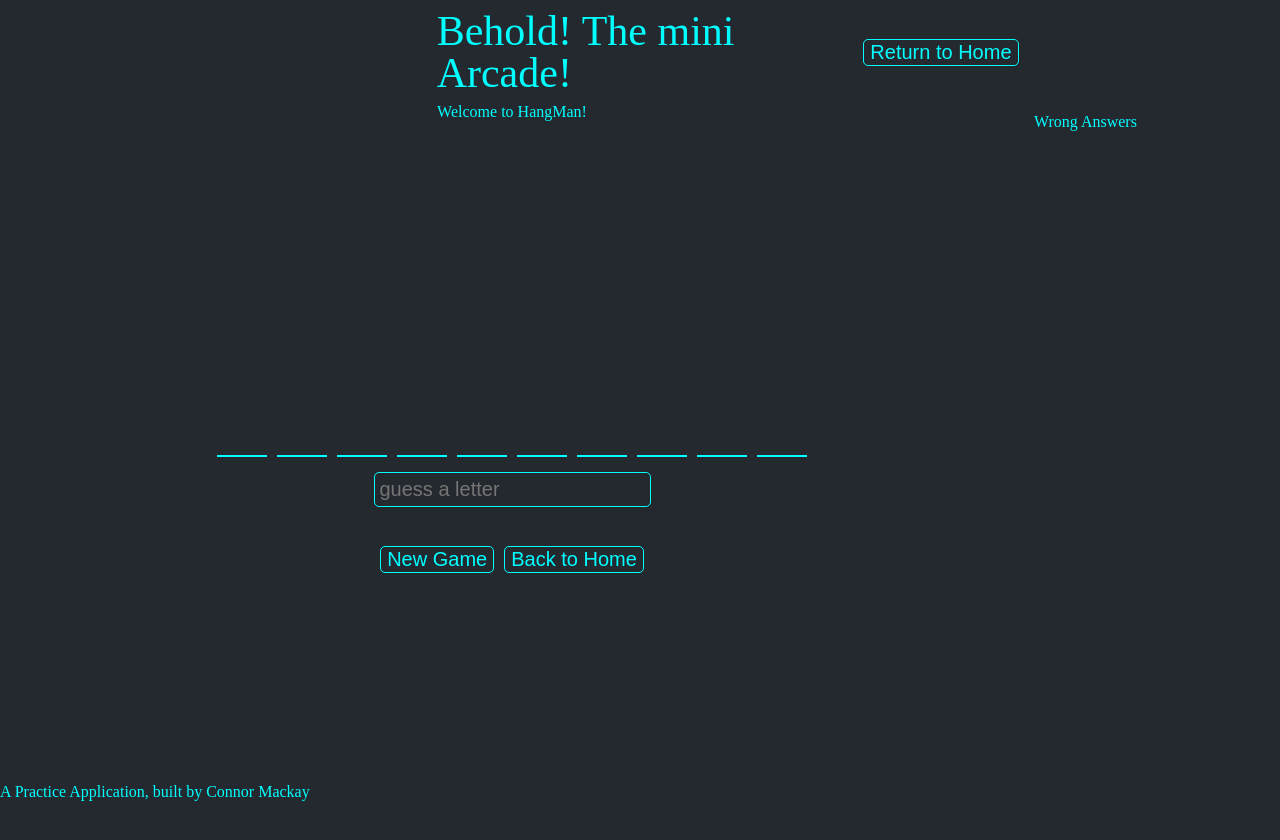
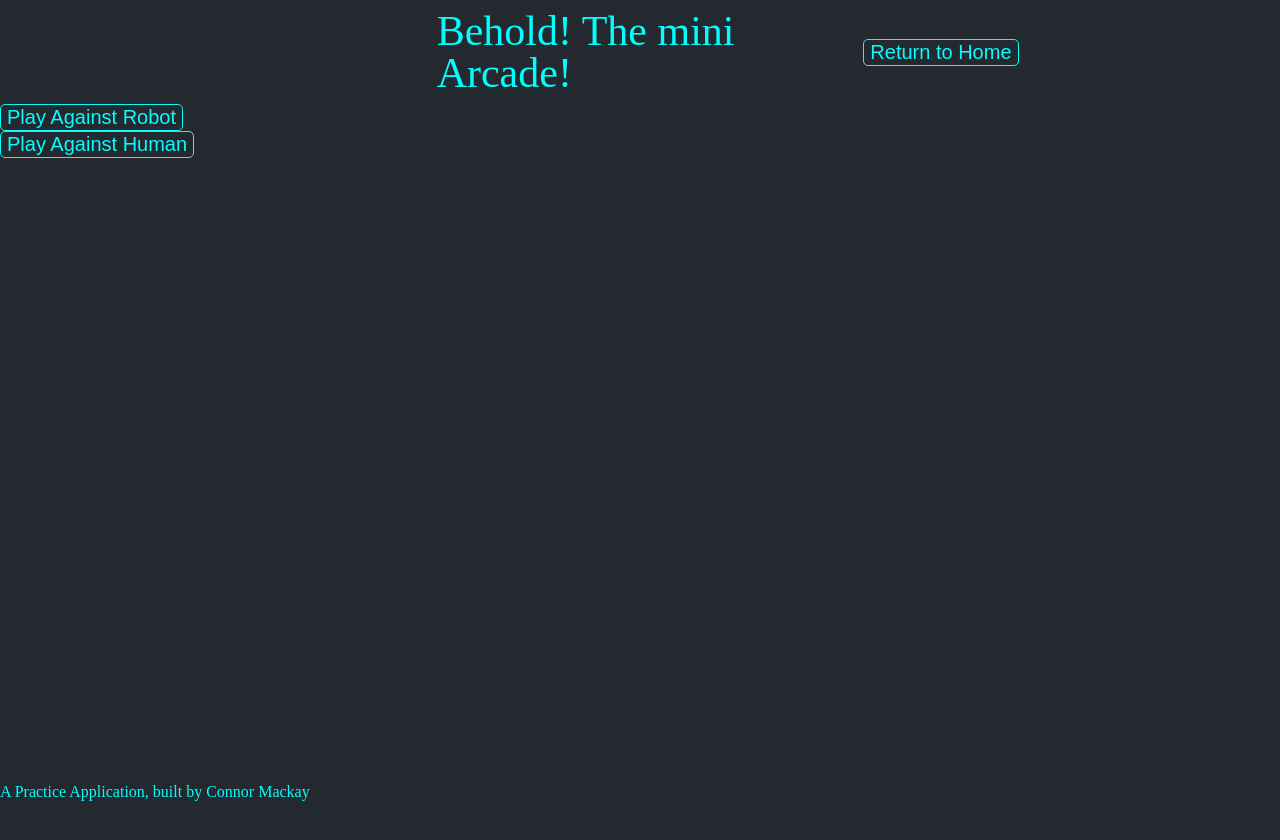
Before and after one commit to CD-Mackay/mini-arcade, a React app: page /hangman in a window 1280 px wide. Shown: the top 840 px of the page. Built offline with nearby package versions, Linux system fonts and the light colour scheme.

Commit message:
build components to add custom words to hangman

```diff
--- a/client/src/components/games/hangman/Hangman.js
+++ b/client/src/components/games/hangman/Hangman.js
@@ -17,7 +17,7 @@ const Hangman = () => {
 
   const [gameString, setGameString] = useState([]);
   const [input, setInput] = useState("");
-  const [gamePhase, setGamePhase] = useState("play");
+  const [gamePhase, setGamePhase] = useState("setup");
   const [failedGuesses, setFailedGuesses] = useState([]);
 
   const pickString = () => {
@@ -33,13 +33,19 @@ const Hangman = () => {
   };
 
   const startGame = () => {
+    setGamePhase("play");
     pickString();
+  };
+
+  const startCustomGame = (string) => {
+    setGameString(string);
+    setGamePhase("play");
   };
 
   const resetGame = () => {
     setFailedGuesses([]);
     startGame();
-  }
+  };
 
   const validateLetter = () => {
     for (const element of gameString) {
@@ -90,13 +96,9 @@ const Hangman = () => {
   };
 
 
-  useEffect(() => {
-    startGame();
-  }, []);
-
-
   return (
     <StyledHangman>
+        {gamePhase == "play" &&
         <div id="game-wrapper">
           <h4>Welcome to HangMan!</h4>
           <h5>{gamePhase == "win" && "Congratulations!"}</h5>
@@ -110,10 +112,16 @@ const Hangman = () => {
               <Button message="Back to Home"  />
             </Link>
           </div>
-        </div>
-        <div id="letter-graveyard">
+        </div>}
+        {gamePhase == "play" &&
+          <div id="letter-graveyard">
             <DisplayWrong wrong={failedGuesses} />
-          </div>
+          </div>}
+          {gamePhase == "setup" &&
+          <div id="setup-menu">
+            <Button message="Play Against Robot" />
+            <Button message="Play Against Human" onClick={() => startGame()} />
+          </div>}
 
     </StyledHangman>
   )
```
Also changed, not shown: client/src/components/games/hangman/atoms/CustomInput/CustomInput.js (added), client/src/components/games/hangman/atoms/CustomInput/StyledCustomInput.js (added).
